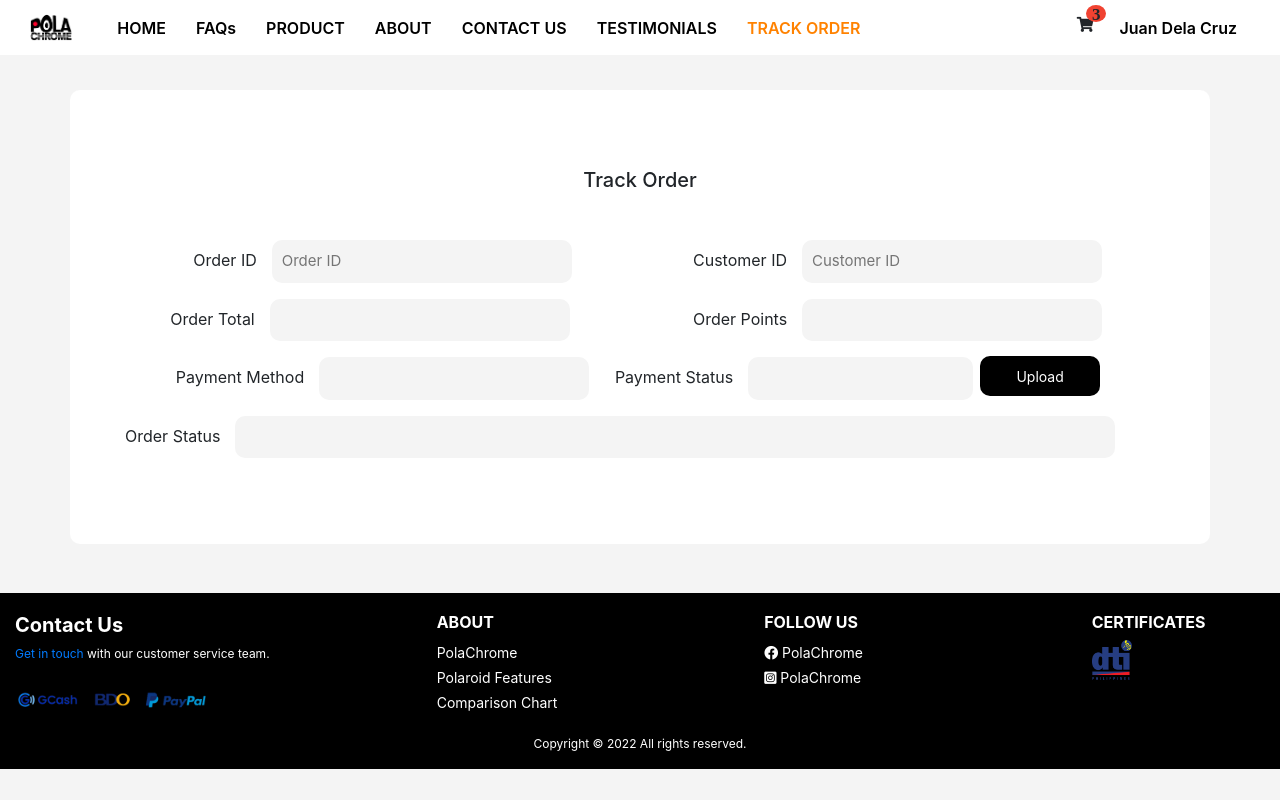
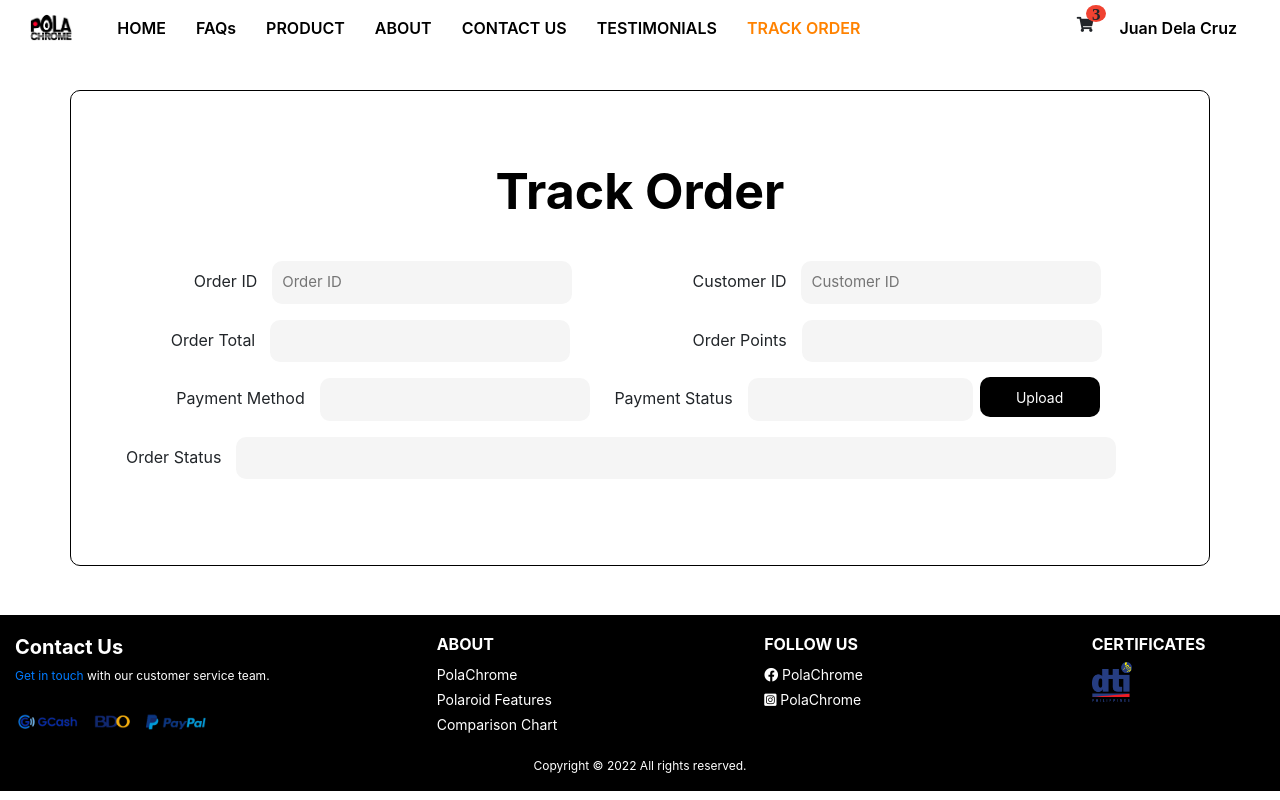
Before and after one commit to Polachrome-Website/polachrome-website, a PHP site: page /track-order.html in a window 1280 px wide. Run offline with PHP 8.4, Linux system fonts and the light colour scheme; some libraries are stand-ins or nearby versions.

Commit message:
Fixed link of upload btn in the Track Order Page.

```diff
--- a/polachrome-website-frontend/about.css
+++ b/polachrome-website-frontend/about.css
@@ -11,7 +11,7 @@ body{
     min-width: 100vh;
     display: flex;
     flex-direction: column;
-    background-color: #191919;
+    background-color: black;
 }
 
 .container{
--- a/polachrome-website-frontend/faq.css
+++ b/polachrome-website-frontend/faq.css
@@ -28,7 +28,7 @@
 }
 
 .bg-img{
-      background-image: url(img/testimonial-bg.png);
+      background-image: url(img/faqs.jpg);
       background-size: cover;
       min-height:90vh;
       position:relative;
--- a/polachrome-website-frontend/home.css
+++ b/polachrome-website-frontend/home.css
@@ -53,8 +53,9 @@ body{
   text-align: center;
   position: relative;
   border-color: solid black;
-  -webkit-filter: blur(.6px);
-  transform: translateZ(0)
+  -webkit-filter: blur(.01px);
+  transform: translateZ(0);
+  text-shadow: 5px 5px 10px rgba(0,0,0,.2)
 }
 
 
--- a/polachrome-website-frontend/home.html
+++ b/polachrome-website-frontend/home.html
@@ -123,8 +123,8 @@
 
         <!--Fixed Background-->
         <div class="bg-img">
-            <h1 class="title" style="color: black; margin-top: 450px; font-size: 100px;text-shadow: 1px 2px rgba(255,255,255,0.5);">PolaChrome</h1>
-            <h5 class="title">Bringing Polaroid products in Philippines</h5>
+            <h1 class="title" style="color: black; margin-top: 450px; font-size: 100px;">PolaChrome</h1>
+            <h5 class="title">Bringing Polaroid products in the Philippines</h5>
             <a href="product.html"><input type="button" class="btn-main" value ="Shop Now"></a>
             <!--Cameras-->
             <div class="section-1 box">
--- a/polachrome-website-frontend/testimonial.css
+++ b/polachrome-website-frontend/testimonial.css
@@ -21,13 +21,12 @@ body{
 }
 
 .bg-img{
-    background-image: url(img/testimonial-bg.png);
+    background-image: url(img/testimonials-colored.png);
     background-size: cover;
     min-height:75vh;
     position:relative;
     background-repeat: no-repeat;
     color:white;
-    text-shadow: 5px 5px 5px rgba(0,0,0,.2)
 }
 
 
--- a/polachrome-website-frontend/track-order.css
+++ b/polachrome-website-frontend/track-order.css
@@ -13,7 +13,7 @@
 
   body{
       height: 100%;
-      background: #F4F4F4;
+      background-color: white;
       font-family: font-face="Polaroid";
       padding-top: 20px;
       overflow-x: hidden;
@@ -23,7 +23,7 @@
 
 /*css for body*/
 .container{
-    background: white;
+    background-color: white;
     width: 100%;
     height: 100%;
     padding: 70px;
@@ -34,10 +34,15 @@
 
     text-align: center;
     justify-content: center;
+    background-color: rgba(255,255,255,0.1);
+    border: solid black 1px;
+    backdrop-filter: blur(10px);
 }
 
-.container h5{
-    font-weight: 500;
+.container h1{
+    font-weight: 700;
+    color: black;
+    font-size: 50px;
     margin: auto;
     text-align: center;
     display: flex;
@@ -53,7 +58,7 @@
 }
 
 .text-box{
-    background: #f4f4f4;
+    background: whitesmoke;
     color: black;
     border: none;
 
--- a/polachrome-website-frontend/track-order.html
+++ b/polachrome-website-frontend/track-order.html
@@ -117,7 +117,7 @@
         <!--Body-->
         <div class="container">
             <div class="row">
-                <h5>Track Order</h5>
+                <h1>Track Order</h1>
             </div>
 
             <!--Order ID, Customer ID-->
@@ -146,7 +146,7 @@
                     <p>Payment Method<input type="text" name="name"  disabled="disabled" style="width: 270px;" class="text-box"></p>
                 </div>
                 <div class="col">
-                    <p style="margin-left: -80px;">Payment Status<input type="text" name="email" disabled="disabled" style="width: 225px; margin-right: 7px;" class="text-box"><button class="btn">Upload</button></p>
+                    <p style="margin-left: -80px;">Payment Status<input type="text" name="email" disabled="disabled" style="width: 225px; margin-right: 7px;" class="text-box"><a href="upload-payment.html"><button class="btn">Upload</button></a></p>
                 </div>
             </div>
 
```
Also changed, not shown: polachrome-website-frontend/contact.css (+9 -1 lines), polachrome-website-frontend/contact.html (+5 -4 lines), polachrome-website-frontend/img/contact.avif (added), polachrome-website-frontend/img/track.jpg (added), polachrome-website-frontend/img/track2.jpg (added).
